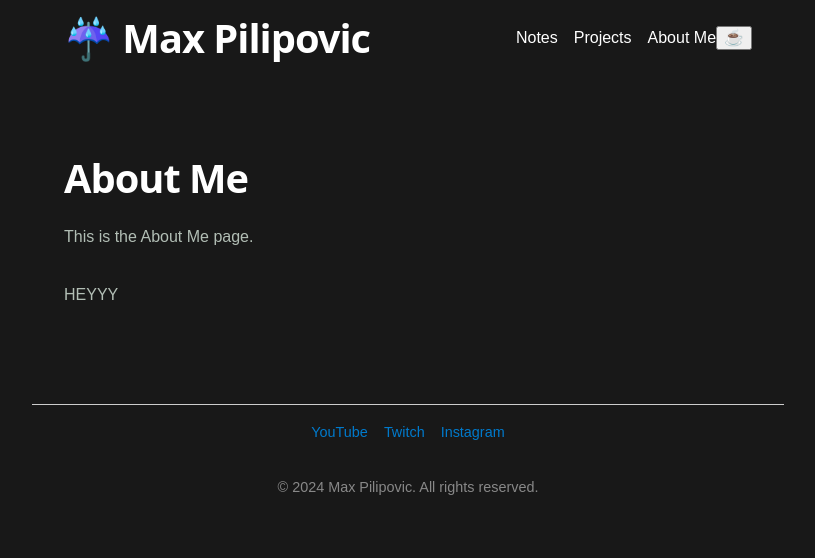
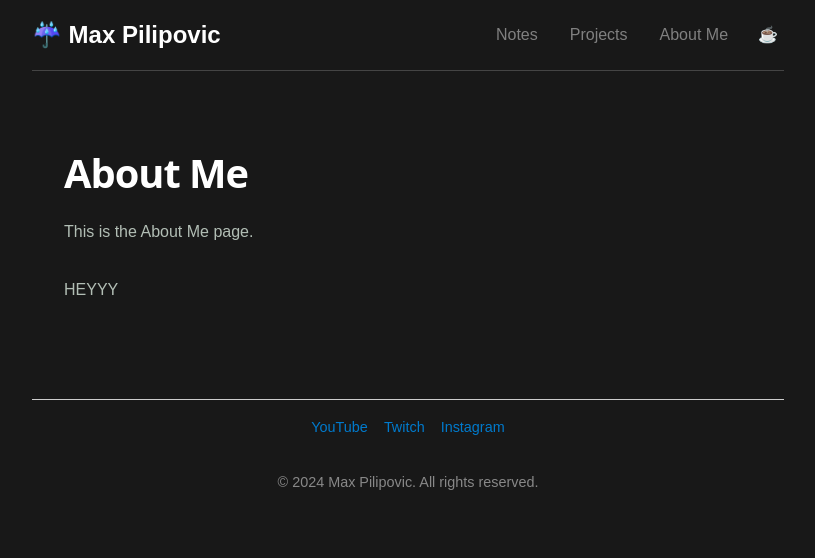
Before and after one commit to maxpilipovic/maxpilipovic.com, a Gatsby site: page /aboutme in a window 1280 px wide. Shown: the whole page, without its empty margins (232-1047 px from the left). Built offline with nearby package versions, Linux system fonts and the light colour scheme; Gatsby itself is replaced by a stand-in of ours.

Commit message:
Changed navbar

```diff
--- a/src/components/navbar.js
+++ b/src/components/navbar.js
@@ -2,21 +2,12 @@ import React from 'react';
 import { Link } from 'gatsby';
 
 const Navbar = () => (
-  <nav style={{
-    display: 'flex',
-    justifyContent: 'space-between',
-    alignItems: 'center',
-    padding: '1rem 2rem',
-    backgroundColor: '#181818',
-    color: 'white',
-  }}>
-    <h1 style={{ margin: 0 }}>
-      <Link to="/" style={{ color: 'white', textDecoration: 'none' }}>☔️ Max Pilipovic</Link>
-    </h1>
-    <div>
-      <Link to="/notes" style={{ color: 'white', marginRight: '1rem', textDecoration: 'none' }}>Notes</Link>
-      <Link to="/projects" style={{ color: 'white', marginRight: '1rem', textDecoration: 'none' }}>Projects</Link>
-      <Link to="/aboutme" style={{ color: 'white', textDecoration: 'none' }}>About Me</Link>
+  <nav className="navbar">
+    <Link to="/" className="navbar-brand">☔️ Max Pilipovic</Link>
+    <div className="navbar-links">
+      <Link to="/notes"> Notes</Link>
+      <Link to="/projects"> Projects</Link>
+      <Link to="/aboutme">About Me</Link>
       <button id="theme-toggle" class="btn">☕</button>
     </div>
   </nav>
--- a/src/style.css
+++ b/src/style.css
@@ -157,6 +157,56 @@ h6 > a {
   text-decoration: none;
   color: inherit;
 }
+
+/* Navbar */
+.navbar {
+  display: flex;
+  justify-content: space-between;
+  align-items: center;
+  padding: 1rem 0;
+  background-color: #181818;
+  color: white;
+  border-bottom: 1px solid #444;
+}
+
+.container {
+  max-width: 1200px;
+  margin: 0 auto;
+  padding: 0 2rem;
+}
+
+.navbar .navbar-brand {
+  font-size: 1.5rem;
+  font-weight: bold;
+  color: white;
+  text-decoration: none;
+}
+
+.navbar .navbar-links {
+  display: flex;
+  align-items: center;
+  gap: 1rem; /* Adds consistent spacing between links */
+}
+
+.navbar .navbar-links a {
+  color: grey;
+  text-decoration: none; /* Ensures underlines are removed */
+  margin: 0 0.5rem;
+}
+
+.navbar .navbar-links a:hover {
+  color: white; /* Changes link color to white on hover */
+}
+
+#theme-toggle {
+  background: none;
+  border: none;
+  color: white;
+  font-size: 1rem;
+  cursor: pointer;
+}
+
+
 
 /* Prose */
 
```
